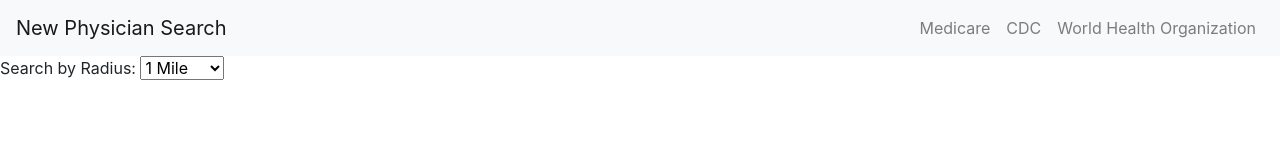
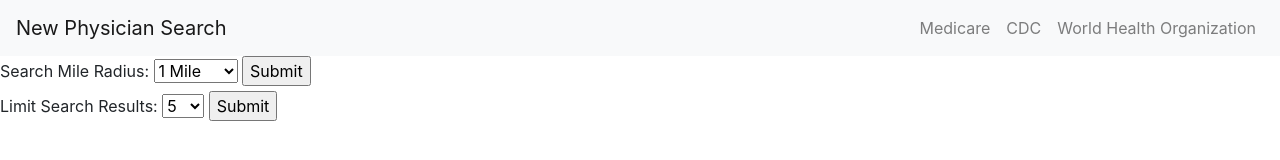
Before and after one commit to Bhargava82/Senior-Travel-Covid-Care, a plain HTML site: page results.html in a window 1280 px wide. Drawn offline with nearby package versions, Linux system fonts and the light colour scheme.

Commit message:
changed the code for the dropdown search radius menu and added the limit search dropdown menu.

```diff
--- a/results.html
+++ b/results.html
@@ -54,16 +54,30 @@
         </ul>
       </div>
     </nav>
-    <label for="items">Search by Radius:</label>
+    <form action="/action_page.php">
+      <label for="miles">Search Mile Radius:</label>
 
-<!-- The value for `for=""` and `id=""` has to be same. -->
+      <select id="miles" name="miles">
+        <option value="mile-1">1 Mile</option>
+        <option value="mile-3">3 Miles</option>
+        <option value="mile-5">5 Miles</option>
+        <option value="mile-10">10 Miles</option>
+      </select>
+      <input type="submit" value="Submit">
+      </form>
 
-<select id="items">
-  <option value="mile-1">1 Mile</option>
-  <option value="mile-3">3 Miles</option>
-  <option value="mile-5">5 Miles</option>
-  <option value="mile-10">10 Miles</option>
-</select>
+      <form action="/action_page.php">
+        <label for="results">Limit Search Results:</label>
+
+        <select id="results" name="results">
+          <option value="search-5">5</option>
+          <option value="search-10">10</option>
+          <option value="search-20">20</option>
+          <option value="search-50">50</option>
+        </select>
+        <input type="submit" value="Submit">
+        </form>
+
     <script
       src="https://code.jquery.com/jquery-3.5.1.slim.min.js"
       integrity="sha384-DfXdz2htPH0lsSSs5nCTpuj/zy4C+OGpamoFVy38MVBnE+IbbVYUew+OrCXaRkfj"
```
